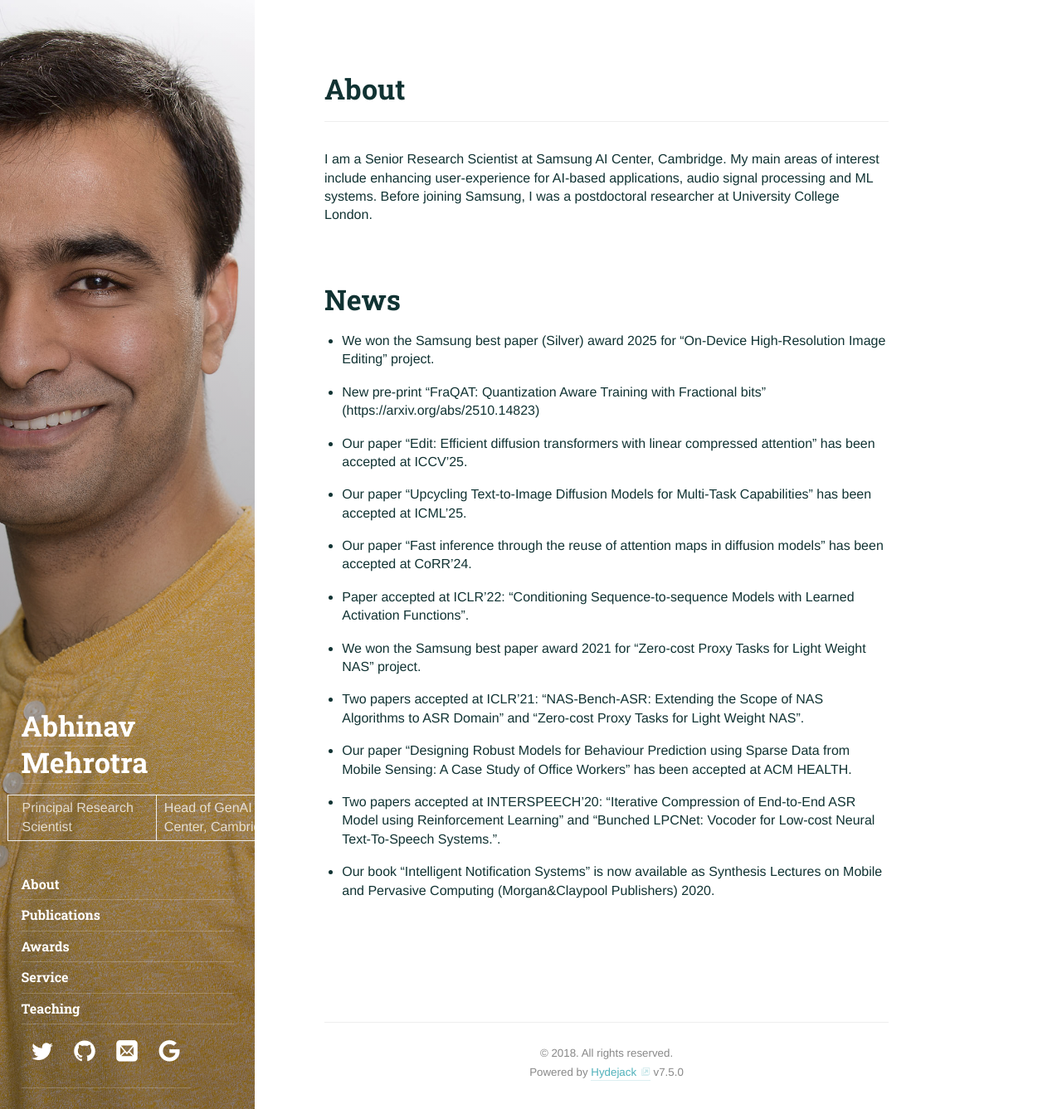
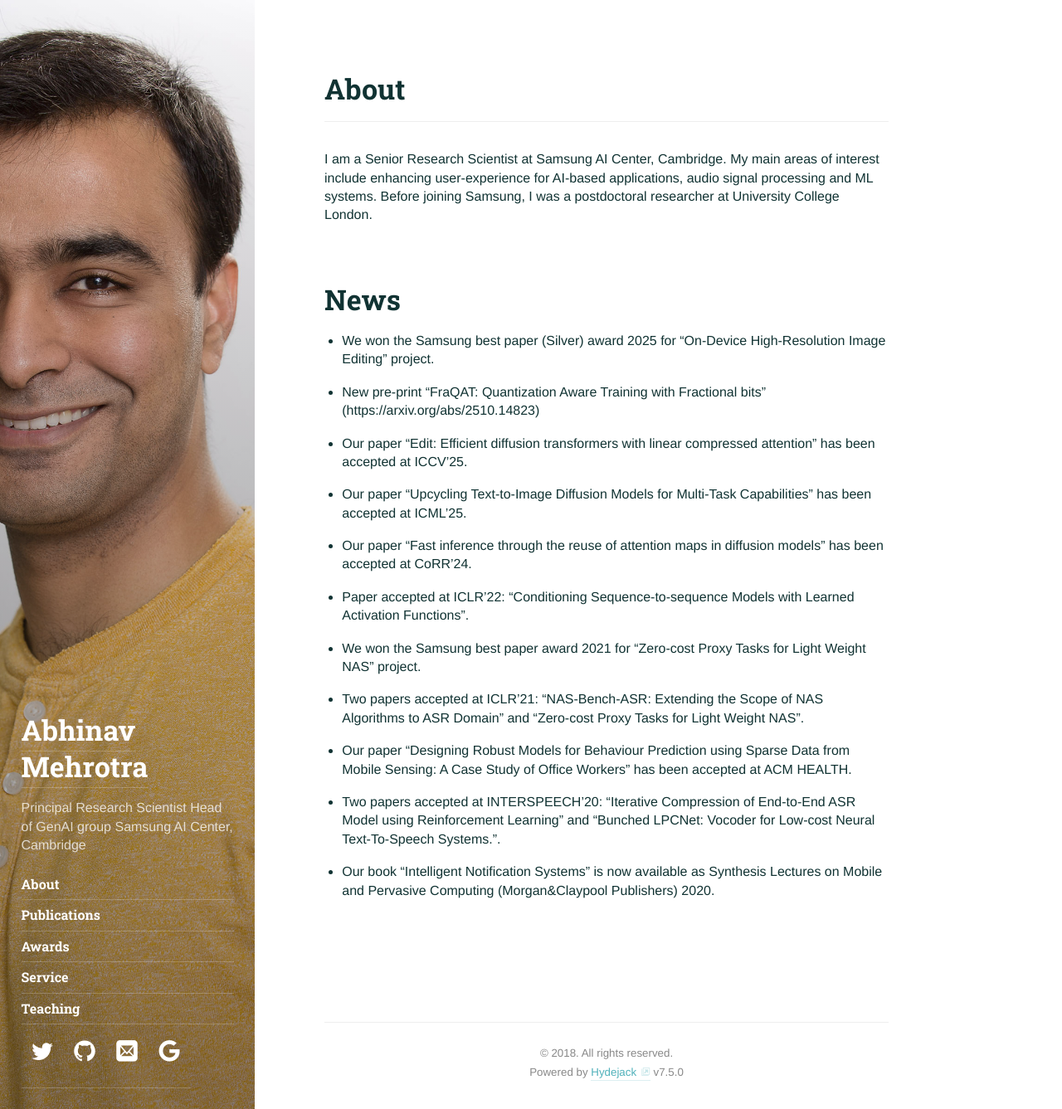
Before and after one commit to AbhinavMehrotra/AbhinavMehrotra.github.io, a Jekyll site: the page built from index.md, in a window 1280 px wide and 1337 px high. Shown: the whole window at 83% size. Built offline with Jekyll 4.4.1, drawn with Linux system fonts in a browser that asks for light colours; some web fonts are replaced.

```diff
--- a/_config.yml
+++ b/_config.yml
@@ -28,13 +28,14 @@ title:                 Abhinav Mehrotra
 # A short description (~150 chars) of the page used for the meta description tag.
 # Can use markdown, but no more than one paragraph (enforced by `>`)
 description:           >
-  Principal Research Scientist,
-  Head of GenAI group,
+  Principal Research Scientist
+  Head of GenAI group
   Samsung AI Center, Cambridge
 
 # A shorter description for the sidebar.
 tagline:               >
-  Principal Research Scientist | Head of GenAI group
+  Principal Research Scientist
+  Head of GenAI group
   Samsung AI Center, Cambridge
 
 # A list of keywords for your blog
```
